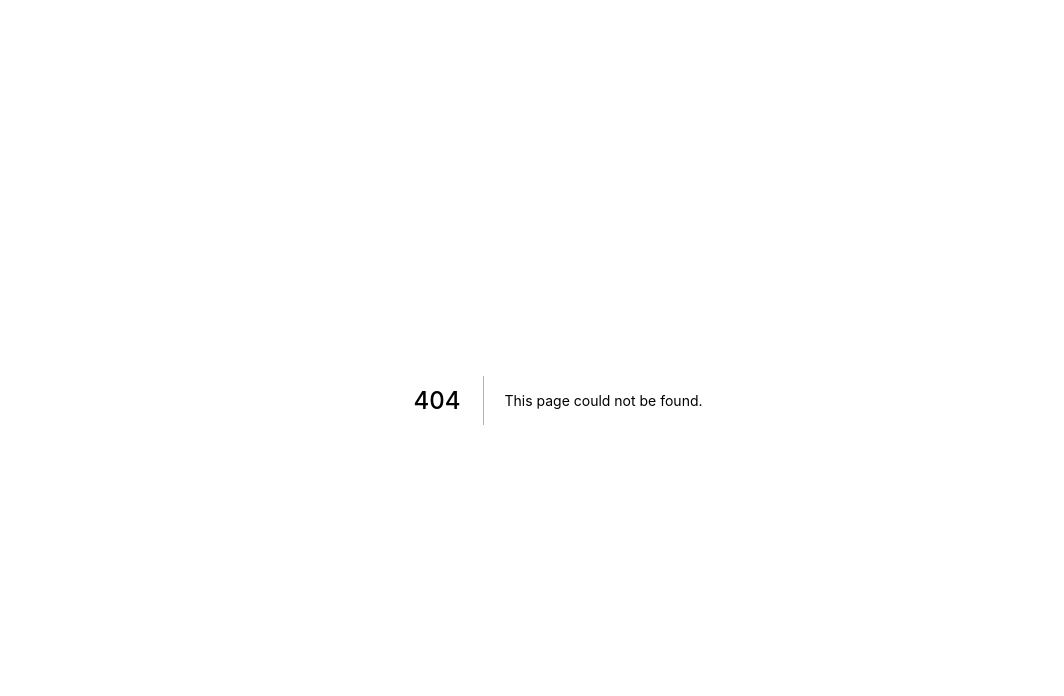
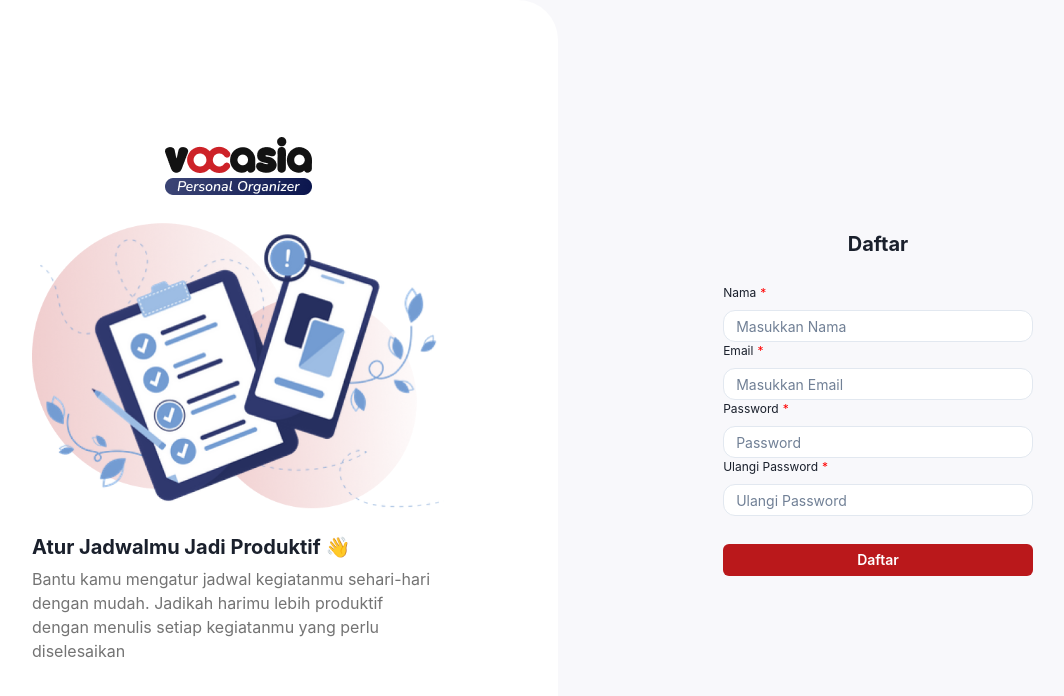
Before and after one commit to LukmanRambe/Mini-Project-Batch3, a Next.js app: page /auth/register in a window 1280 px wide. Before the commit this address had no page. Shown: the top 696 px of the page, without its empty margins (82-1146 px from the left). Built offline with nearby package versions, Linux system fonts and the light colour scheme.

Commit message:
register, belum validasi

```diff
--- /dev/null
+++ b/components/auth/form-register.tsx
@@ -0,0 +1,119 @@
+import React, { useState } from 'react';
+import {
+    Button,
+    Grid,
+    GridItem,
+    VStack,
+    Box,
+    Heading,
+    Text,
+    Input,
+    Flex
+} from '@chakra-ui/react';
+
+const FormRegister = () => {
+
+    const [name, setName] = useState('')
+    const [email, setEmail] = useState('')
+    const [password, setPassword] = useState('')
+
+    const handleNameChange = (event: React.ChangeEvent<HTMLInputElement>) => {
+        setName(event.target.value)
+    }
+    const handleEmailChange = (event: React.ChangeEvent<HTMLInputElement>) => {
+        setEmail(event.target.value)
+    }
+    const handlePasswordChange = (event: React.ChangeEvent<HTMLInputElement>) => {
+        setPassword(event.target.value)
+    }
+    return(
+        <GridItem>
+            <VStack
+                w='full'
+                minH='100vh'
+                display='flex'
+                justifyContent='center'
+                alignItems='center'
+                px={{ base: 14, lg: 114 }}
+            >
+                <Box>
+                <Box textAlign='center' mb={7}>
+                        <Heading as='h1' size='md' mt={2}>
+                            Daftar
+                        </Heading>
+                    </Box>
+                    <Flex gap={1} mb={2}>
+                        <Text fontSize='xs'>Nama </Text>
+                        <Text fontSize='xs' color='red'> *</Text>
+                    </Flex>
+                    <Input
+                        type='text'
+                        name='name'
+                        value={name}
+                        onChange={(e) => handleNameChange(e)}
+                        bg='#fff'
+                        placeholder='Masukkan Nama'
+                        size='sm'
+                        borderRadius={12}
+                    />
+                    <Flex gap={1} mb={2}>
+                        <Text fontSize='xs'>Email </Text>
+                        <Text fontSize='xs' color='red'> *</Text>
+                    </Flex>
+                    <Input
+                        type='text'
+                        name='email'
+                        value={email}
+                        onChange={(e) => handleEmailChange(e)}
+                        bg='#fff'
+                        placeholder='Masukkan Email'
+                        size='sm'
+                        borderRadius={12}
+                    />
+                    <Flex gap={1} mb={2}>
+                        <Text fontSize='xs'>Password </Text>
+                        <Text fontSize='xs' color='red'> *</Text>
+                    </Flex>
+                    <Input
+                        type='password'
+                        name='password'
+                        value={password}
+                        onChange={(e) => handlePasswordChange(e)}
+                        bg='#fff'
+                        placeholder='Password'
+                        size='sm'
+                        borderRadius={12}
+                    />
+                    <Flex gap={1} mb={2}>
+                        <Text fontSize='xs'>Ulangi Password</Text>
+                        <Text fontSize='xs' color='red'> *</Text>
+                    </Flex>
+                    <Input
+                        type='password'
+                        name='password'
+                        value={password}
+                        onChange={(e) => handlePasswordChange(e)}
+                        bg='#fff'
+                        placeholder='Ulangi Password'
+                        size='sm'
+                        borderRadius={12}
+                    />
+                    <Button
+                        size='sm'
+                        bg='#BA181B'
+                        _hover={{ bg: '#9e2427' }}
+                        color='#fff'
+                        mt={7}
+                        w='full'
+                        _active={{
+                            bg: '#9e2427',
+                            transform: 'scale(0.98)'
+                        }}
+                    >Daftar</Button>
+                </Box>
+            </VStack>
+        </GridItem>
+    )
+}
+
+export default FormRegister;
--- /dev/null
+++ b/components/auth/layout.tsx
@@ -0,0 +1,50 @@
+import Image from 'next/image';
+import {
+    Button,
+    Grid,
+    GridItem,
+    VStack,
+    Box,
+    Heading,
+    Text,
+    Input,
+    Flex
+} from '@chakra-ui/react';
+import Logo from '../../assets/logo.png';
+import Book from '../../assets/book.png';
+
+const LayoutAuth = () => {
+    return(
+        <GridItem
+            display={{ sm: 'none', md: 'block' }}
+        >
+            <VStack
+                bg='#fff'
+                w='full'
+                minH='100vh'
+                display='flex'
+                justifyContent='center'
+                px={{ base: 20, lg: 114 }}
+                alignItems='center'
+                borderTopRightRadius={40}
+                borderBottomRightRadius={40}
+                py={10}
+            >
+                <Box>
+                    <Box textAlign='center'>
+                        <Image src={Logo} width={147} height={59} objectFit='cover' alt='logo vocasia' />
+                    </Box>
+                    <Box textAlign='center'>
+                        <Image src={Book} width={580} height={450} alt='vocasia' />
+                    </Box>
+                    <Heading as='h1' size='md' mt={2}>
+                        Atur Jadwalmu Jadi Produktif 👋
+                    </Heading>
+                    <Text fontSize='md' color='#737373' mt={2}>Bantu kamu mengatur jadwal kegiatanmu sehari-hari dengan mudah. Jadikah harimu lebih produktif dengan menulis setiap kegiatanmu yang perlu diselesaikan</Text>
+                </Box>
+            </VStack>
+        </GridItem>
+    )
+}
+
+export default LayoutAuth;
--- /dev/null
+++ b/pages/auth/register.tsx
@@ -0,0 +1,37 @@
+
+import Head from 'next/head';
+import {
+    Button,
+    Grid,
+    GridItem,
+    VStack,
+    Box,
+    Heading,
+    Text,
+    Input,
+    Flex
+} from '@chakra-ui/react';
+
+import LayoutAuth from '../../components/auth/layout';
+import FormRegister from '../../components/auth/form-register';
+const Register = () => {
+
+    return (
+        <>
+            <Head>
+                <title>Register</title>
+            </Head>
+
+            <Grid
+                bg='#F8F8FB'
+                templateColumns={{ base: '1fr', md: '1fr 1fr' }}
+            >
+                <LayoutAuth />
+                <FormRegister />
+            </Grid>
+
+        </>
+    )
+}
+
+export default Register;
```
